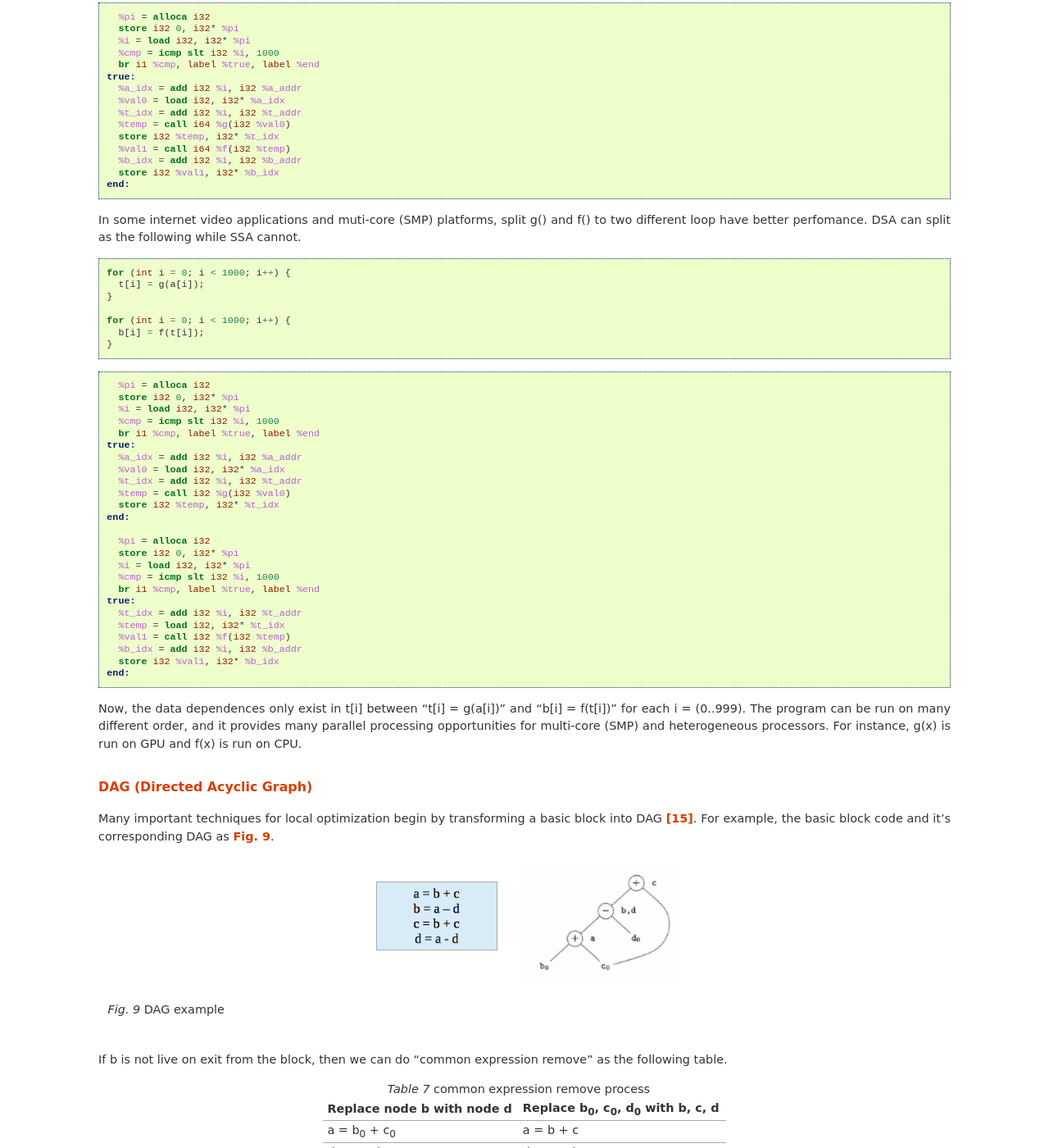
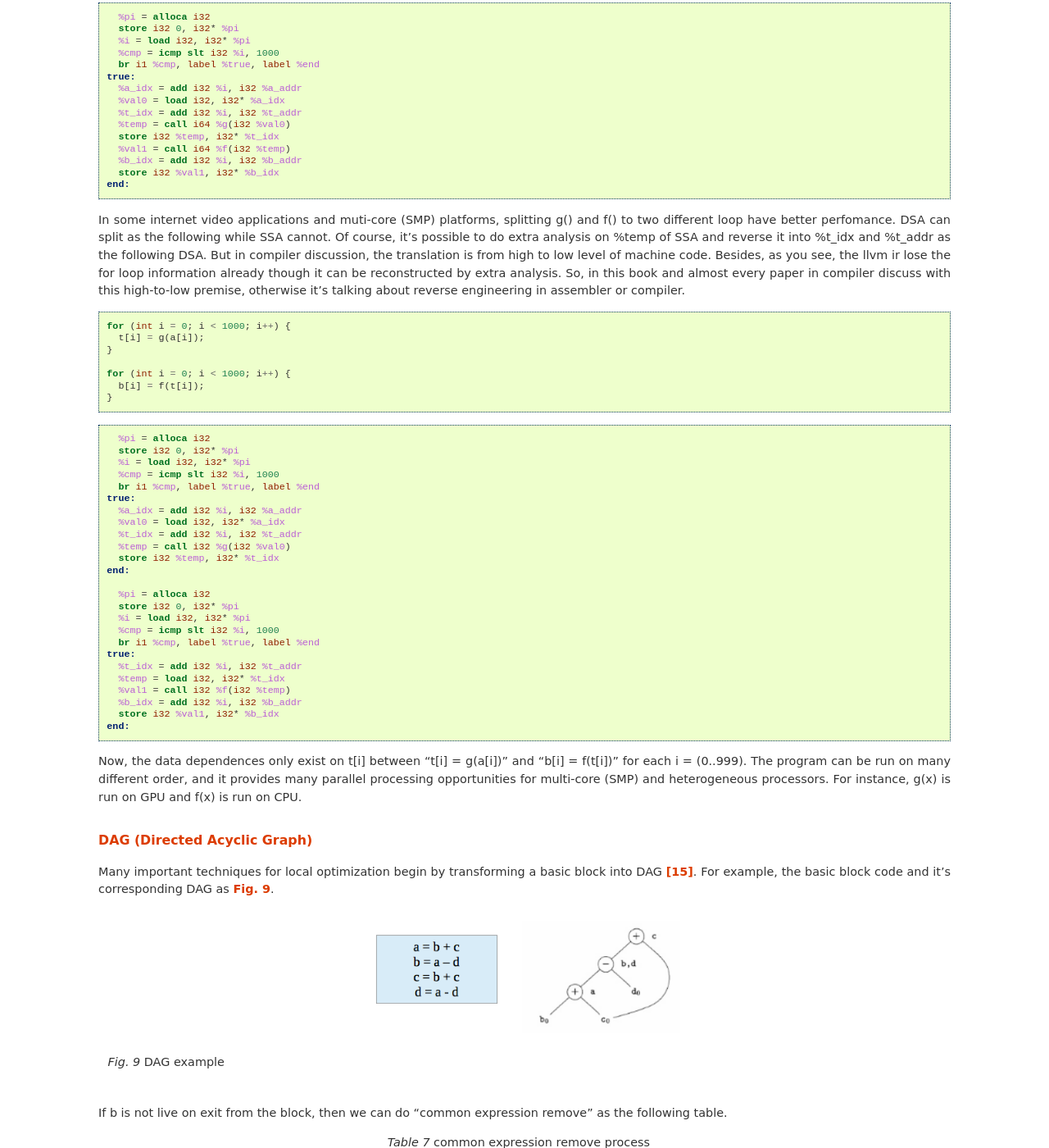
Before and after one commit to Jonathan2251/lbd, a Sphinx documentation site: the page built from source/llvmstructure.rst, in a window 1280 px wide and 1400 px high, scrolled down 14941 px. Shown: the whole window at 82% size. Built offline with Sphinx 7.4.7, drawn with Linux system fonts in a browser that asks for light colours; pages that are not in the unit, such as notebooks, are missing from menus.

Commit message:
Section DSA of chapter Cpu0 architecture and LLVM structure

```diff
--- a/source/llvmstructure.rst
+++ b/source/llvmstructure.rst
@@ -1219,9 +1219,15 @@ The following is the DSA (Dynamic Single Assignment) form.
       store i32 %val1, i32* %b_idx
     end:
 
-In some internet video applications and muti-core (SMP) platforms, split g() and f()
-to two different loop have better perfomance. DSA can split as the following while
-SSA cannot.
+In some internet video applications and muti-core (SMP) platforms, splitting g()
+and f() to two different loop have better perfomance. DSA can split as the
+following while SSA cannot. Of course, it's possible to do extra analysis on
+%temp of SSA and reverse it into %t_idx and %t_addr as the following DSA. But in
+compiler discussion, the translation is from high to low level of machine code.
+Besides, as you see, the llvm ir lose the for loop information already though
+it can be reconstructed by extra analysis. So, in this book and almost every
+paper in compiler discuss with this high-to-low premise, otherwise it's talking
+about reverse engineering in assembler or compiler.
 
 
 .. code-block:: c++
@@ -1262,7 +1268,7 @@ SSA cannot.
       store i32 %val1, i32* %b_idx
     end:
 
-Now, the data dependences only exist in t[i] between "t[i] = g(a[i])" and
+Now, the data dependences only exist on t[i] between "t[i] = g(a[i])" and
 "b[i] = f(t[i])" for each i = (0..999). The program can be run on many different
 order, and it provides many parallel processing opportunities for multi-core
 (SMP) and heterogeneous processors. For instance, g(x) is run on GPU and f(x)
```
